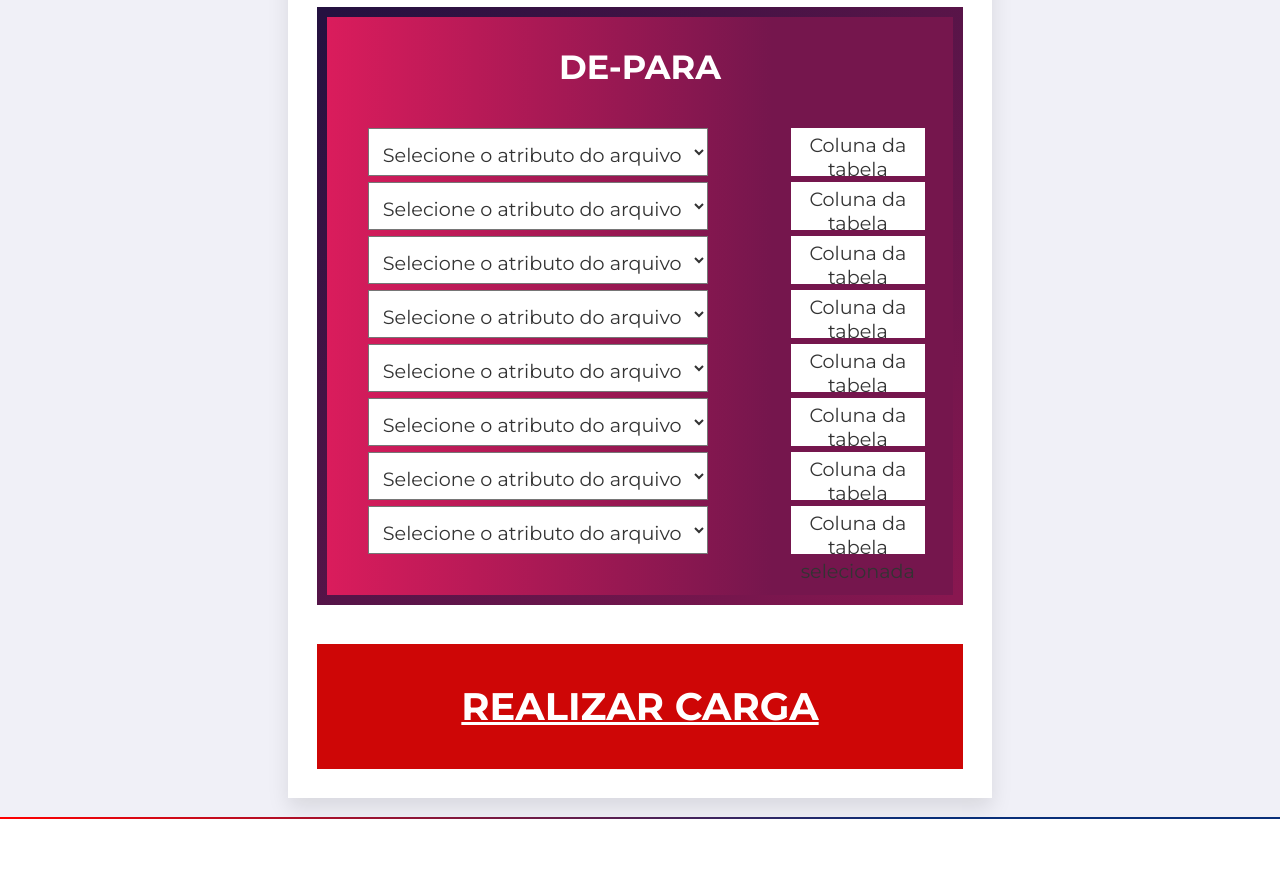
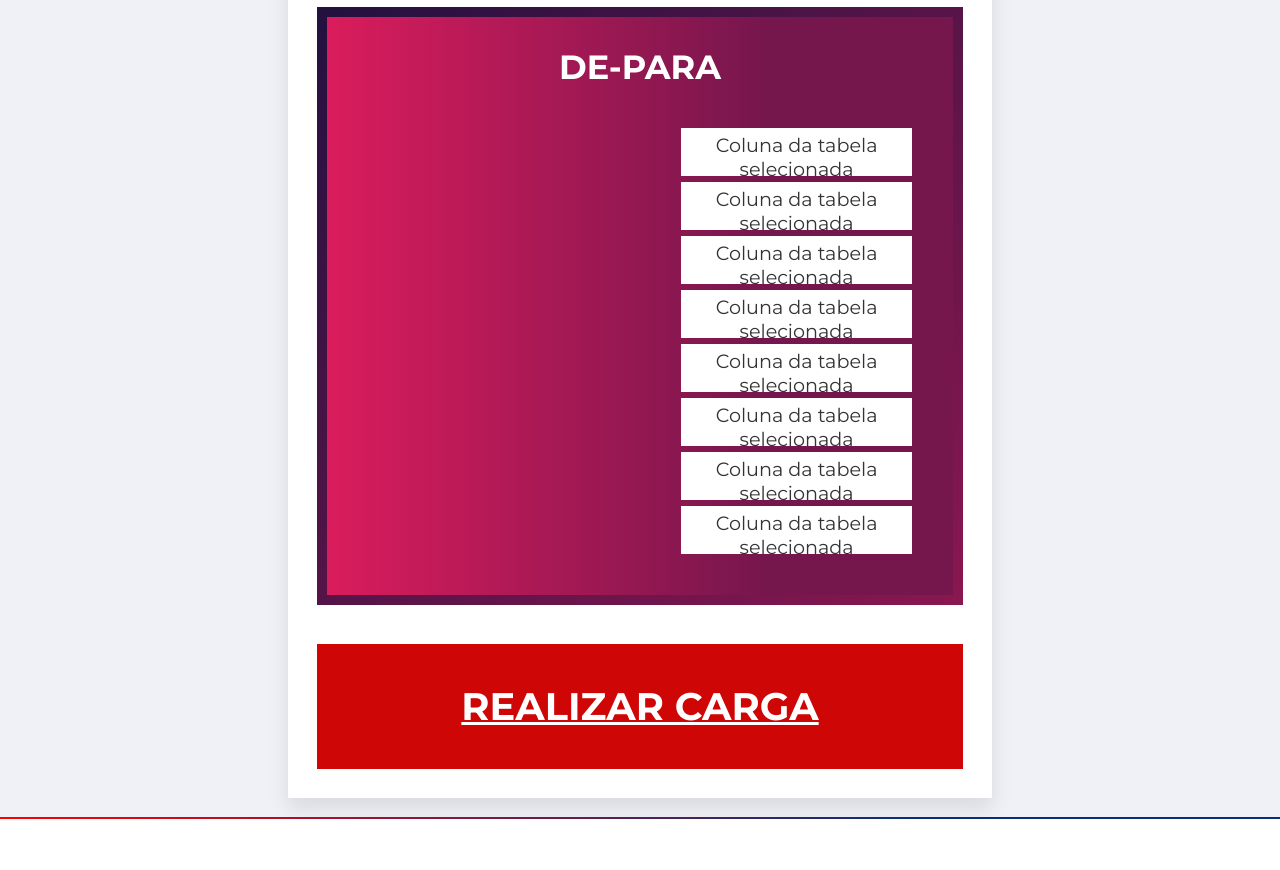
Before and after one commit to BureauTech/Mini-ETL-Shapefile-to-PostGis, a React (Create React App) app in the folder web/: page /shape in a window 1280 px wide. Shown: the part 1640-2510 px from the top of the page. Built offline with nearby package versions, Linux system fonts and the light colour scheme.

Commit message:
addd funcoes inputFillDE, inputFillPARA, handleConsoleDE; add variaveis fieldsde e fieldspara

```diff
--- a/web/src/pages/Shape/index.js
+++ b/web/src/pages/Shape/index.js
@@ -62,6 +62,8 @@ const Shape = () => {
   const classes = useStyles();
   const [field, setField] = useState([]);
   const [banco, setBanco] = useState();
+  const [fieldsde, setFieldsDe] = useState("");
+  const [fieldspara, setFieldsPara] = useState();
 
   const fileInputRef = useRef();
   const modalImageRef = useRef();
@@ -234,10 +236,11 @@ const Shape = () => {
     setBanco(event.target.value)
   };
 
-  const handleConsole = () => {
+  const handleConsoleDE = () => {
     fetch('http://localhost:8080/attributes/' + fileSHP)
     .then(response => {
       console.log(response);
+      setFieldsDe(response.data);
     }
   )
   .catch(err => {
@@ -372,8 +375,33 @@ const Shape = () => {
     });
   }
 
-  function inputFill2() { //func
-    console.log('inputFill2()', shapeReturn.length);
+  function inputFillDE() { //funcao para pegar os atributos do arquivos
+    //console.log('inputFillDE()', fieldsde.length);
+
+    if (fieldsde != ''){
+      return (
+        /*fieldsde.map(
+          (value, index) =>
+          <label className="fields" id={index + 1} key={index}>{value}</label>
+        )*/
+        //console.log(fieldsde)
+        alert(fieldsde)
+        /*(fieldsde).forEach(element => {
+          <label className="fields" id={index + 1} key={index}>{value}</label>
+        }),*/
+      )}
+
+    else {
+      return (
+        <>
+
+        </>
+      )
+    }
+  }
+
+  function inputFillPARA() { //funcao para pegar colunas das tabelas
+    console.log('inputFillPARA()', shapeReturn.length);
     if (shapeReturn.length > 0){
       return (
         shapeReturn.map(
@@ -523,7 +551,7 @@ const Shape = () => {
         <div className={classes.text}>
 
         <FormControl className={classes.text} onChange={handleNew}>
-          <select value={campos} onChange={handleChange2} onClick={handleConsole} className={classes.select}>
+          <select value={campos} onChange={handleChange2} onClick={handleConsoleDE} className={classes.select}>
             <option value={0} selected disabled>Selecione a Tabela</option>
             { shapeReturn && shapeReturn.length > 0 &&
               shapeReturn.map((item)=>{
@@ -547,19 +575,12 @@ const Shape = () => {
 
             <div className="shape-step4-selection">
               <form className="columns">
-                <label><Batata/></label>
-                <label><Batata/></label>
-                <label><Batata/></label>
-                <label><Batata/></label>
-                <label><Batata/></label>
-                <label><Batata/></label>
-                <label><Batata/></label>
-                <label><Batata/></label>
+              {inputFillDE()}
               </form>
 
               <form className="columns">
 
-                {inputFill2()}
+                {inputFillPARA()}
               </form>
             </div>
           </div>
```
